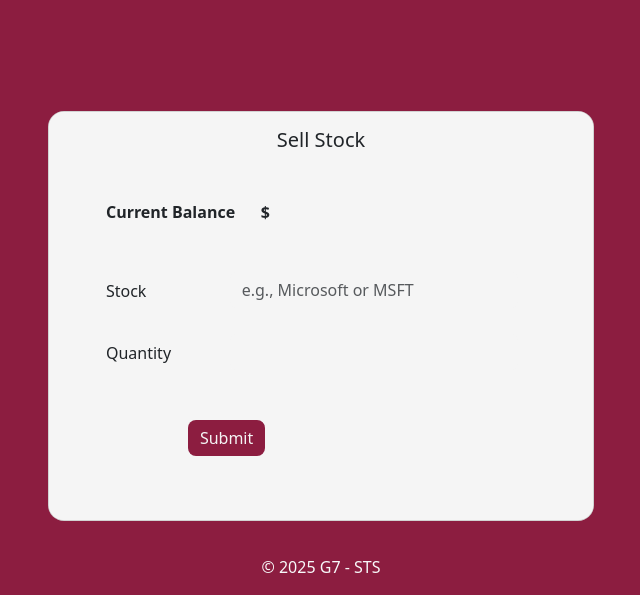
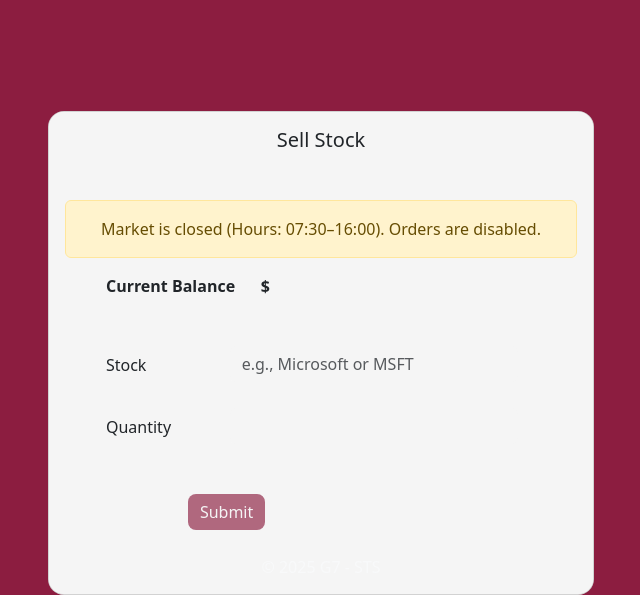
Before and after one commit to el-monke/StockTradingSystem, a Flask app: page /home/sellstock in a window 1280 px wide. Shown: the part 205-800 px from the top of the page, without its empty margins (319-959 px from the left). Run offline with Flask 3, Linux system fonts and the light colour scheme; data that the repository does not hold is empty.

Commit message:
Update sell_stock.html
Banner for Market being closed at X hours

```diff
--- a/flask_working/templates/sell_stock.html
+++ b/flask_working/templates/sell_stock.html
@@ -11,6 +11,14 @@
     <div class="card hover-lift rounded-4 overflow-hidden">
       <div class="card-body" style="background-color: #F5F5F5;">
         <h5 class="card-title text-center mb-5">Sell Stock</h5>
+
+
+        {% if not market_open %}
+        <div class="alert alert-warning mb-3 text-center">
+          Market is closed (Hours: {{ market_start.strftime("%H:%M") }}–{{ market_end.strftime("%H:%M") }}{% if holiday %} · Holiday{% endif %}).
+          Orders are disabled.
+        </div>
+        {% endif %}
 
         <form action="{{ url_for('sellStock') }}" method="post">
           <div class="d-flex">
@@ -37,10 +45,16 @@
 
           <div class="form-group row mb-5" style="padding-left: 24%;">
             <div class="col-sm-10">
-            <button type="submit" class="btn btn-primary rounded-3" style="background-color: #8C1D40;color: #F5F5F5;border:none;">Submit</button>
+
+              <button type="submit" class="btn btn-primary rounded-3"
+                      style="background-color: #8C1D40;color: #F5F5F5;border:none;"
+                      {% if not market_open %}disabled{% endif %}>
+                Submit
+              </button>
             </div>
           </div>
         </form>
+
       </div>
     </div>
   </div>
```
Lines whose indentation alone changed are shown as unchanged.
